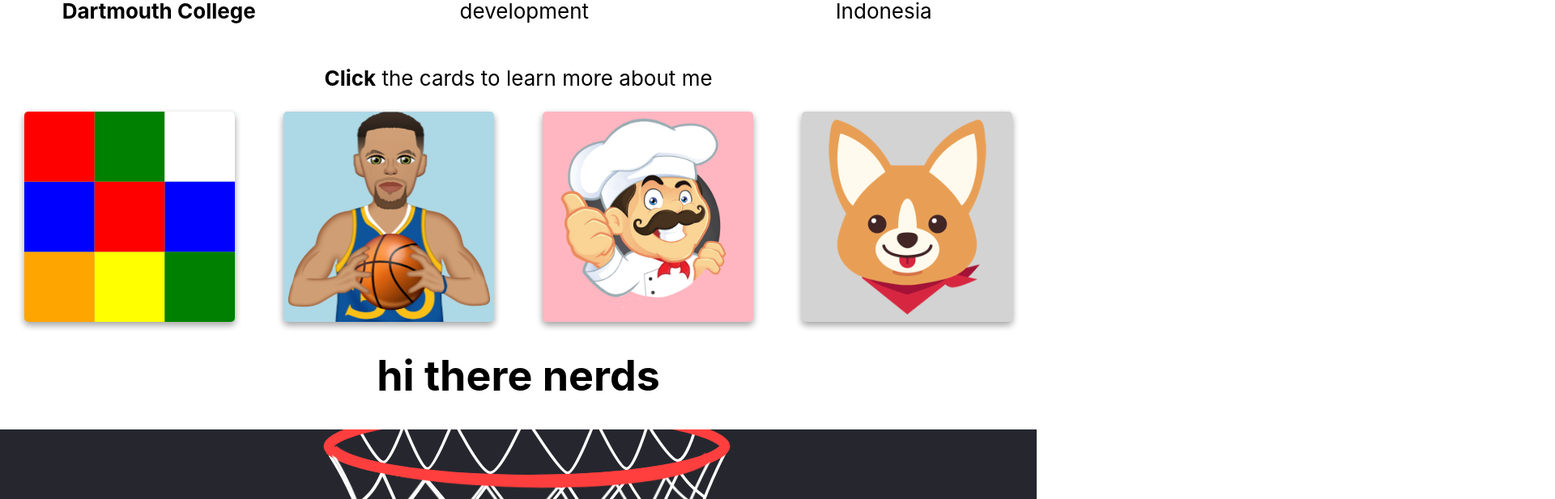
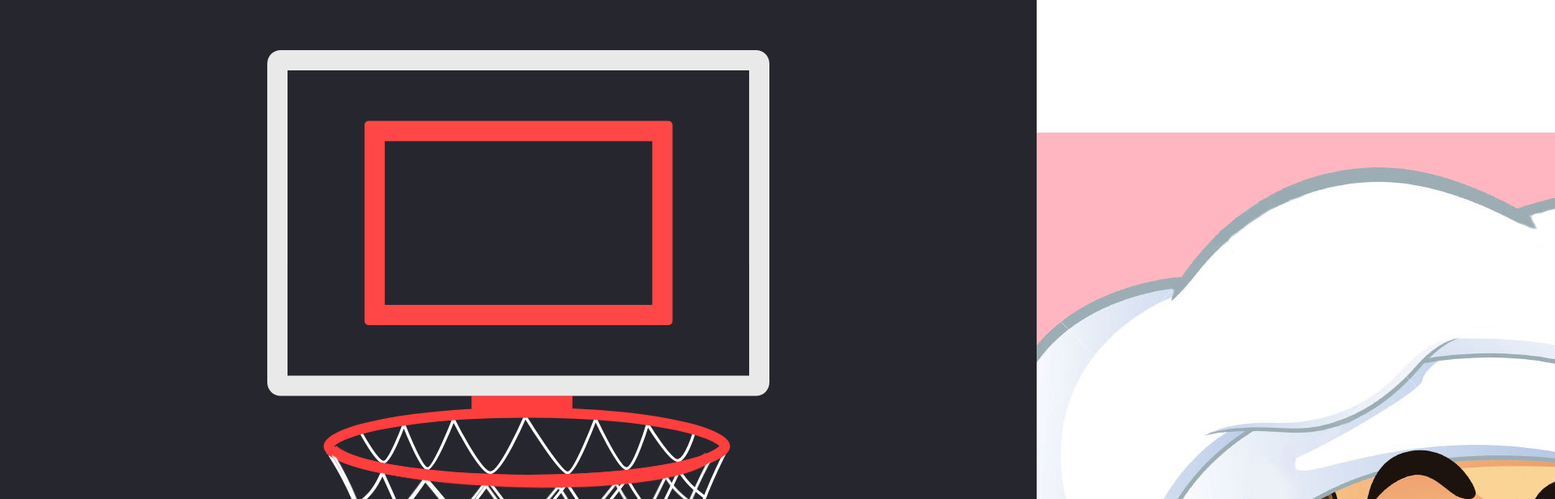
Before and after one commit to bentaro89/bentaro89.github.io, a React (Create React App) app: page / in a window 1280 px wide. Shown: the part 1199-1816 px from the top of the page at 81% size, 1920 px wide, since content can reach past the window. Built offline with nearby package versions, Linux system fonts and the light colour scheme.

Commit message:
added projects

```diff
--- a/src/components/Card.jsx
+++ b/src/components/Card.jsx
@@ -4,12 +4,13 @@ import './stylesheets/Card.scss';
 const IntroCard = (props) => {
     const [clicked, setClick] = useState(false);
     return(
-        <div className={'card'} style={{backgroundColor: props.color}} onClick={() =>setClick(!clicked)}>
+        <div className='card' style={{backgroundColor: props.color, width: props.width, height: props.height}} onClick={() =>setClick(!clicked)}>
             {clicked ?
             <p>{props.info}</p>
             :
             <img
-            className={'card'}
+            // className='card'
+            style={{backgroundColor: props.color, width: props.width, height: props.height}}
             src={props.img}
             alt='cube'/>
             }
--- a/src/components/NavBar.jsx
+++ b/src/components/NavBar.jsx
@@ -5,8 +5,11 @@ const NavBar = () => {
     return(
         <div className='nav'>
             <h2 className='nav-name'>Benedict <br></br>Tedjokusumo</h2>
+            <div>
             <a href="#about">About</a>
             <a href="#projects">Projects</a>
+            </div>
+
         </div>
     )
 }
--- a/src/components/stylesheets/Card.scss
+++ b/src/components/stylesheets/Card.scss
@@ -2,11 +2,7 @@
     box-shadow: 0 4px 8px 0 rgba(0,0,0,0.2);
     transition: 0.3s;
     border-radius: 5px; /* 5px rounded corners */
-    // color:black;
-    // background-color: black;
-    height: 10em;
-    width: 10em;
-
+    margin-top: 1em;
     cursor: pointer;
   }
 
--- a/src/components/stylesheets/Intro.scss
+++ b/src/components/stylesheets/Intro.scss
@@ -3,7 +3,7 @@
     width: 100%;
     background-color: #ffffff;
     color: black;
-    z-index: 2;
+    z-index: -2;
 }
 
 .facts {
@@ -21,14 +21,14 @@
     position: absolute;
     transform: rotate(1.1deg);
 
-    top: 67.45em;
+    top: 68.45em;
     height: 10.7em;
     z-index: 1;
 }
 
 .basketball-hoop {
     position: absolute;
-    top: 48.5em;
+    top: 49.5em;
     height: 30em;
-    z-index: -1;
+    z-index: 0;
 }
--- /dev/null
+++ b/src/components/stylesheets/Projects.scss
@@ -0,0 +1,33 @@
+.main-container {
+    margin-top: 35em;
+    width: 100%;
+    background-color: #ffffff;
+    color: black;
+    z-index: 2;
+}
+
+.facts {
+    display: flex;
+    justify-content: space-between;
+}
+
+.intro-cards {
+    display: flex;
+    flex-wrap: wrap;
+}
+
+// .basketball-rim {
+//     position: absolute;
+//     transform: rotate(1.1deg);
+
+//     top: 67.45em;
+//     height: 10.7em;
+//     z-index: 1;
+// }
+
+// .basketball-hoop {
+//     position: absolute;
+//     top: 48.5em;
+//     height: 30em;
+//     z-index: 1;
+// }
```
Also changed, not shown: src/assets/projects-data.js (added, +43 -0 lines), src/components/Projects.jsx (added, +32 -0 lines).
